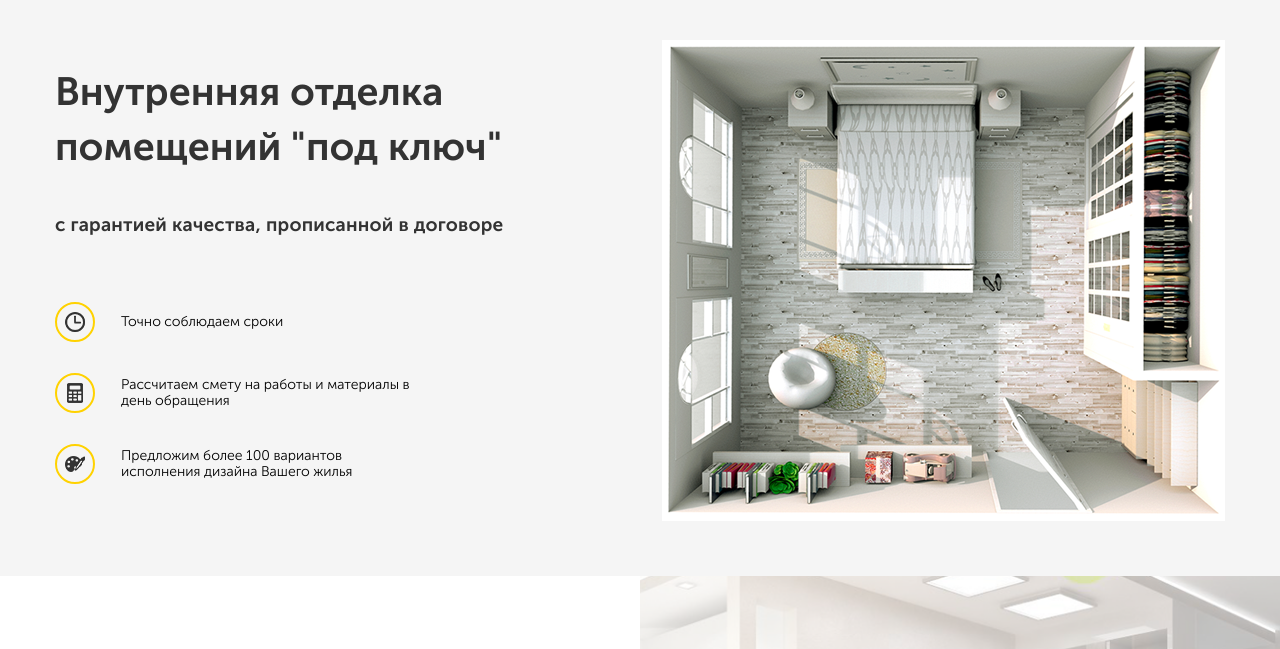
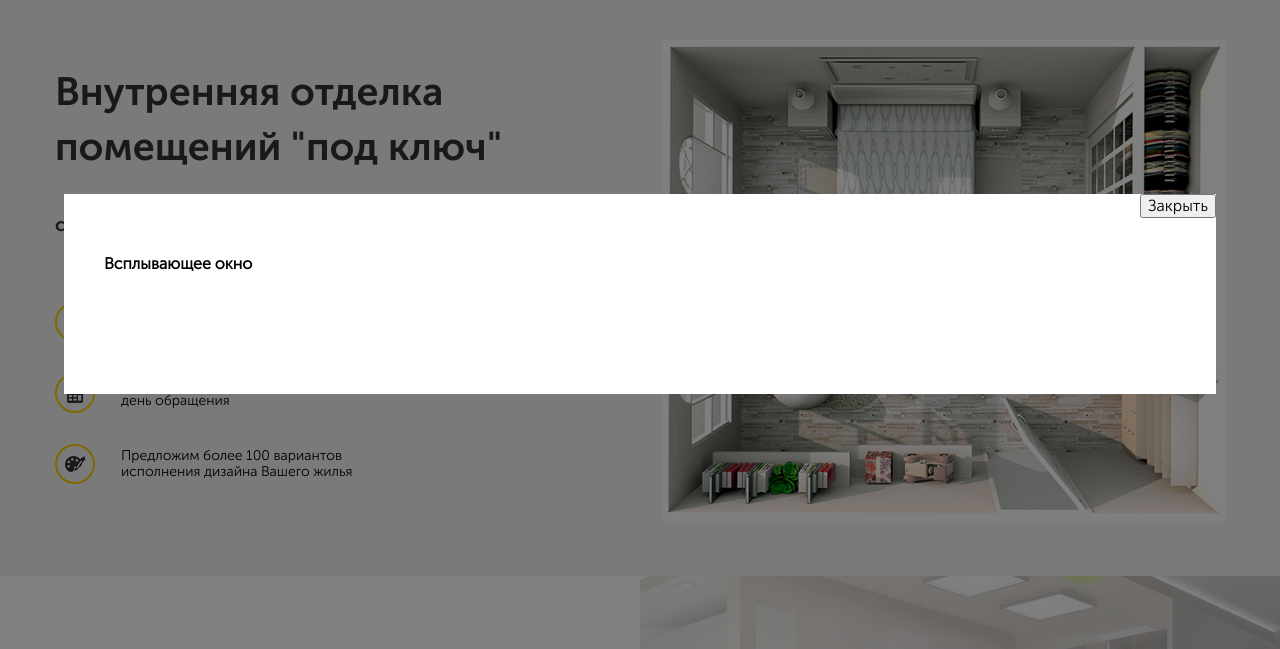
Before and after one commit to Karter13/Webstart, a plain HTML site: page src/index.html in a window 1280 px wide. Both pictures are taken after a click on the button "Перезвоните мне". Shown: the part 106-755 px from the top of the page. Drawn offline with nearby package versions, Linux system fonts and the light colour scheme; files that its build step writes are made by us from their sources.

Commit message:
прописал js код ля появления и исчезновения модального окна

```diff
--- a/src/index.html
+++ b/src/index.html
@@ -29,7 +29,7 @@
                             +7 (495) 42-251-31
                         </a>
                     </div>
-                    <button class="button navbar__button">
+                    <button class="button navbar__button" id="button">
                         Перезвоните мне
                     </button>
                 </div>
@@ -132,9 +132,9 @@
         </section>
         <!-- /.offer -->
 
-        <div class="modal">
+        <div class="modal" id="modal">
             <div class="modal-dialog">
-                <button class="modal-dialog__close">Закрыть</button>
+                <button class="modal-dialog__close" id="close">Закрыть</button>
                 <h4 class="modal-dialog__title">Всплывающее окно</h4>
             </div>
             <!-- /.modal-dialog -->
--- a/src/js/main.js
+++ b/src/js/main.js
@@ -0,0 +1,11 @@
+let button = document.querySelector("#button");
+let modal = document.querySelector("#modal");
+let close = document.querySelector("#close");
+
+button.addEventListener("click", function () {
+  modal.classList.add("modal_activ");
+});
+
+close.addEventListener("click", function () {
+  modal.classList.remove("modal_activ");
+});
```
